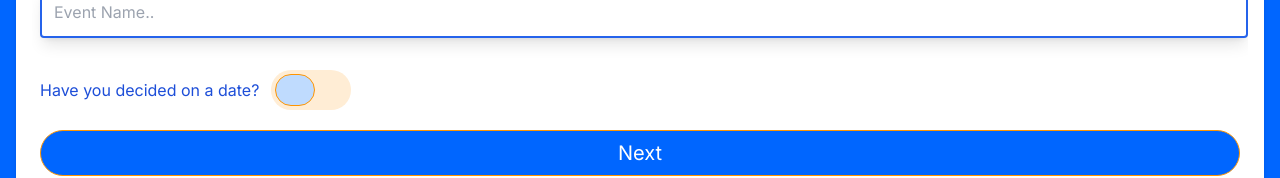
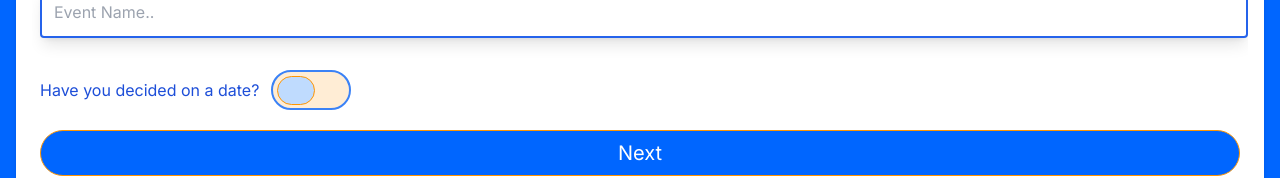
Before and after one commit to shirinmjr/organize-app, a Next.js app: page /event-page/new in a window 1280 px wide. Shown: the part 424-602 px from the top of the page. Built offline with nearby package versions, Linux system fonts and the light colour scheme.

Commit message:
adding border for switch

```diff
--- a/app/components/inputs/Switch.jsx
+++ b/app/components/inputs/Switch.jsx
@@ -3,9 +3,11 @@ const Switch = ({ label, id, prompt = "", isChecked, callBack }) => {
 
   return (
     <div className="mx-2">
-      <label htmlFor={id} className="flex items-center">
+      <label
+        htmlFor={id}
+        className="flex items-center">
         {label}
-        <div className="bg-orange-100 w-20 h-10 cursor-pointer relative m-3 rounded-full ">
+        <div className="bg-orange-100 w-20 h-10 cursor-pointer relative m-3 rounded-full border-2 border-blue-500 ">
           <input
             type="checkbox"
             id={id}
```
